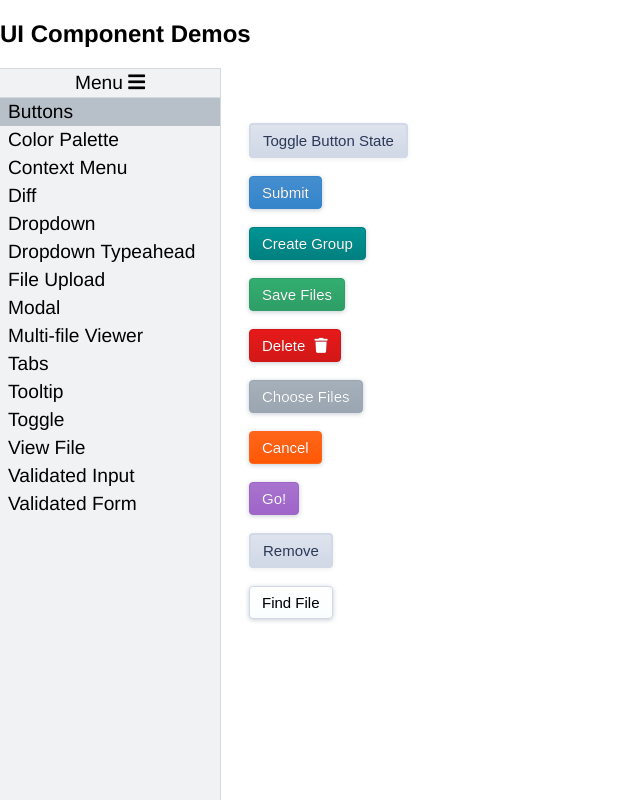
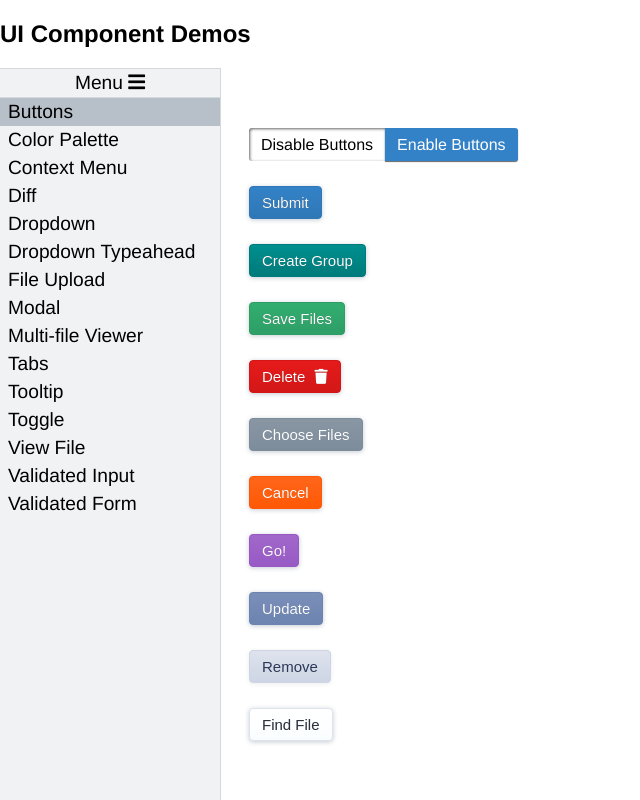
Before and after one commit to eecs-autograder/ag-website-vue, a Vue app: page /__demos__ in a window 1280 px wide. Shown: the whole page, without its empty margins (0-640 px from the left). Built offline with nearby package versions, Linux system fonts and the light colour scheme.

Commit message:
Added mixins to button_styles.scss for the various input states.

```diff
--- a/src/components/course_admin/course_settings.vue
+++ b/src/components/course_admin/course_settings.vue
@@ -172,7 +172,7 @@
   @extend .green-button;
 }
 
-#save-button, #save-button:disabled {
+#save-button {
   display: block;
   margin: 15px 0 15px 0;
 }
--- a/src/components/course_admin/manage_projects/manage_projects.vue
+++ b/src/components/course_admin/manage_projects/manage_projects.vue
@@ -173,10 +173,8 @@
   @extend .green-button;
 }
 
-.add-project-button, .add-project-button:disabled {
-  font-size: 16px;
+.add-project-button {
   margin: 15px 0 20px 0;
-  padding: 10px 15px;
 }
 
 #existing-projects-side {
--- a/src/components/course_admin/manage_projects/single_project.vue
+++ b/src/components/course_admin/manage_projects/single_project.vue
@@ -313,10 +313,8 @@ a {
   @extend .green-button;
 }
 
-.clone-project-button, .clone-project-button:disabled {
-  font-size: 16px;
+.clone-project-button {
   margin: 30px 0 10px 0;
-  padding: 10px 15px;
 }
 
 @media only screen and (min-width: 960px) {
--- a/src/components/course_admin/roster/roster.vue
+++ b/src/components/course_admin/roster/roster.vue
@@ -178,7 +178,7 @@
   @extend .green-button;
 }
 
-#add-users-button, #add-users-button:disabled {
+#add-users-button {
   margin: 15px 0 15px 0;
 }
 
--- a/src/components/course_list/single_course.vue
+++ b/src/components/course_list/single_course.vue
@@ -302,10 +302,8 @@ a {
   @extend .green-button;
 }
 
-.create-clone-button, .create-clone-button:disabled {
-  font-size: 16px;
+.create-clone-button {
   margin: 12px 0 10px 0;
-  padding: 10px 15px;
 }
 
 @media only screen and (min-width: 681px) {
--- a/src/components/project_admin/expected_student_files/create_expected_student_file.vue
+++ b/src/components/project_admin/expected_student_files/create_expected_student_file.vue
@@ -69,7 +69,7 @@ export function handle_add_expected_student_file_error(component: CreateExpected
 }
 
 .add-file-button {
-  @extend .green-button;
+  @extend .white-button;
 }
 
 .add-file-button {
--- a/src/demos/button_demo.vue
+++ b/src/demos/button_demo.vue
@@ -1,56 +1,72 @@
 <template>
-  <div class="button-demo">
+  <div id="button-demo">
 
-    <button class="light-gray-button"
-            @click="buttons_disabled = !buttons_disabled"> Toggle Button State</button>
-    <br>
-    <br>
-    <button class="blue-button"
-            :disabled="buttons_disabled"> Submit </button>
-    <br>
-    <br>
+    <div class="button-box">
+      <Toggle v-model="buttons_disabled">
+        <div slot="on">
+          <p> Disable Buttons </p>
+        </div>
+        <div slot="off">
+          <p> Enable Buttons </p>
+        </div>
+      </Toggle>
+    </div>
 
-    <button class="teal-button"
-            :disabled="buttons_disabled"> Create Group </button>
-    <br>
-    <br>
+    <div class="button-box">
+      <button class="blue-button" :disabled="buttons_disabled"> Submit </button>
+    </div>
 
+    <div class="button-box">
+      <button class="teal-button" :disabled="buttons_disabled"> Create Group </button>
+    </div>
 
-    <button class="green-button"
-            :disabled="buttons_disabled"> Save Files </button>
-    <br>
-    <br>
-    <button class="red-button"
-            :disabled="buttons_disabled"> Delete
-      <p class="trash-can fas fa-trash"></p>
-    </button>
-    <br>
-    <br>
-    <button class="gray-button"
-            :disabled="buttons_disabled"> Choose Files </button>
-    <br>
-    <br>
-    <button class="orange-button"
-            :disabled="buttons_disabled"> Cancel </button>
-    <br>
-    <br>
-    <button class="purple-button"
-            :disabled="buttons_disabled"> Go! </button>
-    <br>
-    <br>
-    <button class="light-gray-button"
-            :disabled="buttons_disabled"> Remove </button>
-    <br>
-    <br>
-    <button class="white-button"
-            :disabled="buttons_disabled"> Find File </button>
+    <div class="button-box">
+      <button class="green-button" :disabled="buttons_disabled"> Save Files </button>
+    </div>
+
+    <div class="button-box">
+      <button class="red-button" :disabled="buttons_disabled"> Delete
+        <span class="trash-can fas fa-trash"></span>
+      </button>
+    </div>
+
+    <div class="button-box">
+      <button class="gray-button" :disabled="buttons_disabled"> Choose Files </button>
+    </div>
+
+    <div class="button-box">
+      <button class="orange-button" :disabled="buttons_disabled"> Cancel </button>
+    </div>
+
+    <div class="button-box">
+      <button class="purple-button" :disabled="buttons_disabled"> Go! </button>
+    </div>
+
+    <div class="button-box">
+      <button class="periwinkle-button" :disabled="buttons_disabled"> Update </button>
+    </div>
+
+    <div class="button-box">
+      <button class="light-gray-button" :disabled="buttons_disabled"> Remove </button>
+    </div>
+
+    <div class="button-box">
+      <button class="white-button" :disabled="buttons_disabled"> Find File </button>
+    </div>
 
   </div>
 </template>
+
 <script lang="ts">
-import { Component, Prop, Vue } from 'vue-property-decorator';
+import { Component, Vue } from 'vue-property-decorator';
 
-@Component
+import Toggle from '@/components/toggle.vue';
+
+@Component({
+  components: {
+    Toggle
+  }
+})
 export default class ButtonDemo extends Vue {
   buttons_disabled = false;
 }
@@ -63,8 +79,12 @@ export default class ButtonDemo extends Vue {
   margin: 0 0 0 5px;
 }
 
-.button-demo {
-  padding: 20px;
+#button-demo {
+  padding: 0 20px;
+}
+
+.button-box {
+  margin: 25px 0;
 }
 
 </style>
--- a/src/styles/button_styles.scss
+++ b/src/styles/button_styles.scss
@@ -21,279 +21,284 @@ button:focus {
     text-shadow: none;
 }
 
+@mixin enabled_state($lighter-color: white, $darker-color: white,
+                     $text-shadow-darken-value: 10px) {
+    background-color: $darker-color;
+    background-image: linear-gradient($lighter-color, $darker-color);
+    border-color: $darker-color;
+    text-shadow: 0 -0.5px 0.5px darken($darker-color, $text-shadow-darken-value);
+}
+
+@mixin hover_state($lighter-color: white, $darker-color: white) {
+    background-color: $darker-color;
+    background-image: linear-gradient($lighter-color, $darker-color);
+    border-color: $darker-color;
+}
+
+@mixin active_state($lighter-color: white, $darker-color: white) {
+    background-color: $darker-color;
+    background-image: linear-gradient($lighter-color, $darker-color);
+    border-color: $darker-color;
+    box-shadow: none;
+}
+
+@mixin focus_state($color: white) {
+    box-shadow: 0 0 4px 2px $color;
+}
+
+@mixin disabled_state($lighter-color: white, $darker-color: white,
+                      $border-color: hsl(220, 30%, 91%), $text-color: hsla(0, 0%, 100%, .75)) {
+    background-image: linear-gradient($lighter-color, $darker-color);
+    border-color: $border-color;
+    color: $text-color;
+    box-shadow: none;
+}
+
+// Red Button ----------------------------------------------------------------------
+
+$base-red: hsl(0, 80%, 46%);
+
 .red-button {
     @extend .button;
-    background-color: hsl(0, 80%, 50%);
-    background-image: linear-gradient(hsl(0, 80%, 50%), hsl(0, 80%, 46%));
-    border-color: hsl(0, 80%, 46%);
-    text-shadow: 0 -0.5px 0.5px hsl(0, 80%, 25%);
+    @include enabled_state(lighten($base-red, 4), $base-red, 22);
 }
 
 .red-button:hover:enabled {
-    background-color: hsl(0, 80%, 48%);
-    border-color: hsl(0, 80%, 48%);
-    background-image: linear-gradient(hsl(0, 80%, 52%), hsl(0, 80%, 48%));
+    @include hover_state(lighten($base-red, 8), lighten($base-red, 4));
 }
 
 .red-button:active:enabled {
-    background-color: hsl(0, 80%, 42%);
-    border-color: hsl(0, 80%, 42%);
-    background-image: linear-gradient(hsl(0, 80%, 46%), hsl(0, 80%, 42%));
-    box-shadow: none;
+    @include active_state($base-red, darken($base-red, 4));
 }
 
 .red-button:focus {
-    box-shadow: 0 0 3pt 2pt hsl(0, 80%, 85%);
+    @include focus_state(lighten($base-red, 40));
 }
 
 .red-button:disabled {
-    background-image: linear-gradient(hsla(0, 80%, 70%, .7), hsla(0, 80%, 68%, .7));
-    border-color: hsla(0, 80%, 46%, .1);
-    color: hsla(0, 0%, 100%, .75);
+    @include disabled_state(hsla(0, 80%, 70%, .9), hsla(0, 80%, 68%, .9), hsla(0, 80%, 46%, .1));
 }
+
+// Orange Button -------------------------------------------------------------------
+
+$base-orange: hsl(20, 100%, 51%);
 
 .orange-button {
     @extend .button;
-    background-color: hsl(20, 100%, 55%);
-    background-image: linear-gradient(hsl(20, 100%, 55%), hsl(20, 100%, 51%));
-    border: 1px solid hsl(20, 100%, 55%);
-    text-shadow: 0 -0.5px 0.5px hsl(20, 100%, 35%);
+    @include enabled_state(lighten($base-orange, 4), $base-orange, 13);
 }
 
 .orange-button:hover:enabled {
-    background-color: hsl(20, 100%, 53%);
-    border-color: hsla(20, 100%, 53%, 0.2);
-    background-image: linear-gradient(hsl(20, 100%, 57%), hsl(20, 100%, 53%));
+    @include hover_state(lighten($base-orange, 6), lighten($base-orange, 2));
 }
 
 .orange-button:active:enabled {
-    background-color: hsl(20, 100%, 47%);
-    border-color: hsla(20, 100%, 47%, 0.2);
-    background-image: linear-gradient(hsl(20, 100%, 51%), hsl(20, 100%, 47%));
-    box-shadow: none;
+    @include active_state($base-orange, darken($base-orange, 4));
 }
 
 .orange-button:focus {
-    box-shadow: 0 0 3pt 2pt hsl(20, 100%, 85%);
+    @include focus_state(lighten($base-orange, 34));
 }
 
 .orange-button:disabled {
-    background-image: linear-gradient(hsla(20, 100%, 70%, .5), hsla(20, 100%, 68%, .5));
-    border-color: hsla(20, 100%, 55%, .1);
-    color: hsla(0, 0%, 100%, .75);
+    @include disabled_state(hsla(20, 100%, 70%, .6), hsla(20, 100%, 68%, .6),
+                            hsla(20, 100%, 55%, .1));
 }
+
+// Green Button --------------------------------------------------------------------
+
+$base-green: darken($save-green, 4);
 
 .green-button {
     @extend .button;
-    background-color: $save-green;
-    background-image: linear-gradient(hsl(150, 55%, 44%), hsl(150, 55%, 40%));
-    border-color: hsl(150, 55%, 40%);
-    text-shadow: 0 -0.5px 0.5px hsl(150, 55%, 24%);
+    @include enabled_state(lighten($base-green, 4), $base-green, 20);
 }
 
 .green-button:hover:enabled {
-    background-color: darken($save-green, 10);
-    border-color: hsla(150, 55%, 42%, .9);
-    background-image: linear-gradient(hsl(150, 55%, 46%), hsl(150, 55%, 42%));
+    @include hover_state(lighten($base-green, 6), lighten($base-green, 2));
 }
 
 .green-button:active:enabled {
-    background-color: darken($save-green, 10);
-    border-color: hsla(150, 55%, 36%, .9);
-    background-image: linear-gradient(hsl(150, 55%, 40%), hsl(150, 55%, 36%));
-    box-shadow: none;
+    @include active_state($base-green, darken($base-green, 4));
 }
 
 .green-button:focus {
-    box-shadow: 0 0 3pt 2pt hsl(150, 55%, 86%);
+    @include focus_state(lighten($base-green, 45));
 }
 
 .green-button:disabled {
-    background-image: linear-gradient(hsla(150, 55%, 88%, .4), hsla(150, 55%, 86%, .4));
-    border-color: hsla(150, 55%, 40%, .2);
-    color: hsla(0, 0%, 100%, .75);
+    @include disabled_state(hsla(150, 55%, 88%, .3), hsla(150, 55%, 86%, .3),
+                            hsla(150, 55%, 40%, .2));
 }
+
+// Blue Button ---------------------------------------------------------------------
+
+$base-blue: hsl(208, 59%, 45%);
 
 .blue-button {
     @extend .button;
-    background-color: hsl(208, 59%, 50%);
-    background-image: linear-gradient(hsl(208, 59%, 54%), hsl(208, 59%, 50%));
-    border-color: hsl(208, 59%, 50%);
-    text-shadow: 0 -0.5px 0.5px $navy-blue;
+    @include enabled_state(lighten($base-blue, 4), $base-blue, 25);
 }
 
 .blue-button:hover:enabled {
-    background-color: hsl(208, 59%, 54%);
-    border-color: hsla(208, 59%, 52%, .9);
-    background-image: linear-gradient(hsl(208, 59%, 56%), hsl(208, 59%, 52%));
+    @include hover_state(lighten($base-blue, 6), lighten($base-blue, 2));
 }
 
 .blue-button:active:enabled {
-    background-color: hsl(208, 59%, 49%);
-    border-color: hsla(208, 59%, 46%, .9);
-    background-image: linear-gradient(hsl(208, 59%, 50%), hsl(208, 59%, 46%));
-    box-shadow: none;
+    @include active_state($base-blue, darken($base-blue, 4));
 }
 
 .blue-button:focus {
-    box-shadow: 0 0 3pt 2pt hsl(208, 59%, 86%);
+    @include focus_state(lighten($base-blue, 40));
 }
 
 .blue-button:disabled {
-    background-image: linear-gradient(hsla(208, 59%, 90%, .2), hsla(208, 59%, 88%, .2));
-    border-color: hsla(208, 59%, 54%, .2);
-    color: hsla(0, 0%, 100%, .75);
+    @include disabled_state(hsla(208, 59%, 90%, .2), hsla(208, 59%, 88%, .2),
+                            hsla(208, 59%, 54%, .2));
 }
+
+// Teal Button ---------------------------------------------------------------------
+
+$base-teal: hsl(180, 100%, 24%);
 
 .teal-button {
     @extend .button;
-    background-color: hsl(180, 100%, 25%);
-    background-image: linear-gradient(hsl(180, 100%, 29%), hsl(180, 100%, 25%));
-    border-color: hsl(180, 100%, 25%);
-    text-shadow: 0 -0.5px 0.5px hsl(180, 100%, 15%);
+    @include enabled_state(lighten($base-teal, 4), $base-teal, 10);
 }
 
 .teal-button:hover:enabled {
-    background-color: hsl(180, 100%, 27%);
-    background-image: linear-gradient(hsl(180, 100%, 31%), hsl(180, 100%, 27%));
-    border-color: hsla(180, 100%, 27%, .9);
+    @include hover_state(lighten($base-teal, 6), lighten($base-teal, 2));
 }
 
 .teal-button:active:enabled {
-    background-color: hsl(180, 100%, 21%);
-    background-image: linear-gradient(hsl(180, 100%, 25%), hsl(180, 100%, 21%));
-    border-color: hsla(180, 100%, 21%, .9);
-    box-shadow: none;
+    @include active_state($base-teal, darken($base-teal, 4));
 }
 
 .teal-button:focus {
-    box-shadow: 0 0 3pt 2pt hsl(180, 100%, 90%);
+    @include focus_state(lighten($base-teal, 65));
 }
 
 .teal-button:disabled {
-    background-image: linear-gradient(hsla(180, 100%, 80%, .2), hsla(180, 100%, 78%, .2));
-    border-color: hsla(180, 100%, 78%, .2);
-    color: hsla(0, 0%, 100%, .75);
+    @include disabled_state(hsla(180, 100%, 80%, .4), hsla(180, 100%, 78%, .4),
+                            hsla(180, 100%, 78%, .2));
 }
+
+// Purple Button -------------------------------------------------------------------
+
+$base-purple: hsl(275, 48%, 56%);
 
 .purple-button {
     @extend .button;
-    background-color: hsl(275, 48%, 63%);
-    background-image: linear-gradient(hsl(275, 48%, 63%), hsl(275, 48%, 59%));
-    border-color: hsl(275, 48%, 59%);
-    text-shadow: 0 -0.5px 0.5px hsl(275, 48%, 42%);
+    @include enabled_state(lighten($base-purple, 4), $base-purple, 14);
 }
 
-// up by 2
 .purple-button:hover:enabled {
-    background-color: hsl(275, 48%, 59%);
-    border-color: hsla(275, 48%, 61%, .9);
-    background-image: linear-gradient(hsl(275, 48%, 65%), hsl(275, 48%, 61%));
+    @include hover_state(lighten($base-purple, 6), lighten($base-purple, 2));
 }
 
-// down by 4
 .purple-button:active:enabled {
-    background-color: hsl(275, 48%, 59%);
-    border-color: hsla(275, 48%, 55%, .9);
-    background-image: linear-gradient(hsl(275, 48%, 59%), hsl(275, 48%, 55%));
-    box-shadow: none;
+    @include active_state($base-purple, darken($base-purple, 4));
 }
 
 .purple-button:focus {
-    box-shadow: 0 0 3pt 2pt hsl(275, 48%, 90%);
+    @include focus_state(hsl(275, 48%, 90%));
 }
 
 .purple-button:disabled {
-    background-image: linear-gradient(hsla(275, 48%, 77%, .2), hsla(275, 48%, 75%, .2));
-    border-color: hsla(275, 48%, 59%, .1);
-    color: hsla(0, 0%, 100%, .75);
+    @include disabled_state(hsla(275, 48%, 77%, .5),  hsla(275, 48%, 75%, .5),
+                            hsla(275, 48%, 59%, .1));
 }
+
+// Periwinkle Button ---------------------------------------------------------------
+
+$base-periwinkle: hsl(220, 30%, 56%);
+
+.periwinkle-button {
+    @extend .button;
+    @include enabled_state(lighten($base-periwinkle, 4), $base-periwinkle, 16);
+}
+
+.periwinkle-button:hover:enabled {
+    @include hover_state(lighten($base-periwinkle, 6), lighten($base-periwinkle, 2));
+}
+
+.periwinkle-button:active:enabled {
+    @include active_state($base-periwinkle, darken($base-periwinkle, 4));
+}
+
+.periwinkle-button:focus {
+    @include focus_state(hsl(220, 30%, 85%));
+}
+
+.periwinkle-button:disabled {
+    @include disabled_state(hsla(220, 30%, 96%, .2), hsla(220, 30%, 92%, .2),
+                            hsla(220, 30%, 62%, .1));
+}
+
+// Gray Button ---------------------------------------------------------------------
+
+$base-gray: darken($stormy-gray-light, 10);
+
+.gray-button {
+    @extend .button;
+    @include enabled_state(lighten($base-gray, 4), $base-gray, 10);
+}
+
+.gray-button:hover:enabled {
+    @include hover_state(lighten($base-gray, 6), lighten($base-gray, 2));
+}
+
+.gray-button:active:enabled {
+    @include active_state($base-gray, darken($base-gray, 4));
+}
+
+.gray-button:focus {
+    @include focus_state(hsl(208, 59%, 86%));
+}
+
+.gray-button:disabled {
+    @include disabled_state(hsla(210, 13%, 69%, .2), hsla(210, 13%, 65%, .2),
+                            hsla(210, 13%, 59%, .1));
+}
+
+// Light Gray Button ---------------------------------------------------------------
+
+$base-light-gray: hsl(220, 30%, 85%);
 
 .light-gray-button {
     @extend .button;
-    background-color: hsl(220, 30%, 95%);
-    border: 2px solid hsl(220, 30%, 94%);
-}
-
-.light-gray-button:hover:enabled {
-    background-color: hsl(220, 30%, 90%);
-    border: 2px solid hsl(220, 30%, 89%);
-}
-
-.light-gray-button:focus {
-    outline-color: hsl(220, 30%, 99%);
-}
-
-.gray-button {
-    @extend .button;
-    background-color: hsl(210, 13%, 69%);
-    background-image: linear-gradient(hsl(210, 13%, 69%), hsl(210, 13%, 65%));
-    border-color: hsl(210, 13%, 65%);
-    text-shadow: 0 -0.5px 0.5px hsl(210, 13%, 45%);
-}
-
-.gray-button:hover:enabled {
-    background-color: hsl(210, 13%, 67%);
-    background-image: linear-gradient(hsl(210, 13%, 71%), hsl(210, 13%, 67%));
-    border-color: hsla(210, 13%, 67%, .1);
-}
-
-.gray-button:active:enabled {
-    background-color: hsl(210, 13%, 61%);
-    background-image: linear-gradient(hsl(210, 13%, 65%), hsl(210, 13%, 61%));
-    border-color: hsla(210, 13%, 61%, .1);
-    box-shadow: none;
-}
-
-.gray-button:focus {
-    box-shadow: 0 0 3pt 2pt hsl(208, 59%, 86%);
-}
-
-.gray-button:disabled {
-    background-image: linear-gradient(hsla(210, 13%, 69%, .2), hsla(210, 13%, 65%, .2));
-    border-color: hsla(210, 13%, 59%, .1);
-    color: hsla(0, 0%, 100%, .75);
-}
-
-.light-gray-button {
-    @extend .button;
-    background-color: hsl(220, 30%, 86%);
-    background-image: linear-gradient(hsl(220, 30%, 90%), hsl(220, 30%, 86%));
-    border-color: hsl(220, 30%, 86%);
+    @include enabled_state(lighten($base-light-gray, 5), $base-light-gray);
     color: hsl(220, 30%, 25%);
     text-shadow: 0 -0.5px 0.5px hsl(220, 100%, 90%);
     box-shadow: 0 1px 5px $pebble-medium;
 }
 
 .light-gray-button:hover:enabled {
-    background-color: hsl(220, 30%, 88%);
-    background-image: linear-gradient(hsl(220, 30%, 92%), hsl(220, 30%, 88%));
-    border-color: hsl(220, 30%, 88%);
+    @include hover_state(lighten($base-light-gray, 5), lighten($base-light-gray, 3));
 }
 
 .light-gray-button:active:enabled {
-    background-color: hsl(220, 30%, 82%);
-    background-image: linear-gradient(hsl(220, 30%, 86%), hsl(220, 30%, 82%));
-    border-color: hsl(220, 30%, 82%);
-    box-shadow: none;
+    @include active_state(lighten($base-light-gray, 1), darken($base-light-gray, 3));
 }
 
 .light-gray-button:focus {
-    box-shadow: 0 0 3pt 2pt hsl(208, 59%, 92%);
+    @include focus_state(hsl(208, 59%, 92%));
 }
 
 .light-gray-button:disabled {
-    border-color: hsla(220, 30%, 92%, .1);
-    background-image: linear-gradient(hsla(220, 30%, 96%, .4), hsla(220, 30%, 92%, .4));
-    color: hsla(220, 40%, 60%, .75);
+    @include disabled_state(hsla(220, 30%, 96%, .4), hsla(220, 30%, 92%, .4),
+                            hsla(220, 30%, 80%, .1), hsla(220, 40%, 60%, .75));
 }
+
+// White Button --------------------------------------------------------------------
+
+$base-white: hsl(200, 100%, 99%);
 
 .white-button {
     @extend .button;
-    background-color: white;
-    border-color: hsl(220, 30%, 86%);
-    background-image: linear-gradient(hsl(200, 100%, 100%), hsl(200, 100%, 99%));
-    color: black;
+    @include enabled_state(lighten($base-white, 1), $base-white);
+    border-color: hsl(220, 30%, 90%);
+    color: hsla(220, 12%, 20%, 1);
     text-shadow: 0 -0.5px 0.5px hsl(220, 30%, 90%);
 }
 
@@ -302,13 +307,11 @@ button:focus {
 }
 
 .white-button:focus {
-    box-shadow: 0 0 3pt 2pt hsl(208, 59%, 86%);
+    @include focus_state(hsl(208, 59%, 86%));
 }
 
 .white-button:disabled {
-    border-color: hsl(220, 30%, 91%);
-    background-image: linear-gradient(hsla(200, 100%, 100%, .4), hsla(200, 100%, 99%, .4));
-    box-shadow: none;
-    color: hsla(0, 0%, 50%, 1);
+    @include disabled_state(hsla(200, 100%, 100%, .4), hsla(200, 100%, 99%, .4),
+                            hsl(220, 30%, 70%), hsla(220, 12%, 20%, 0.4));
     text-shadow: 0 -0.5px 0.5px hsl(220, 30%, 90%);
 }
```
